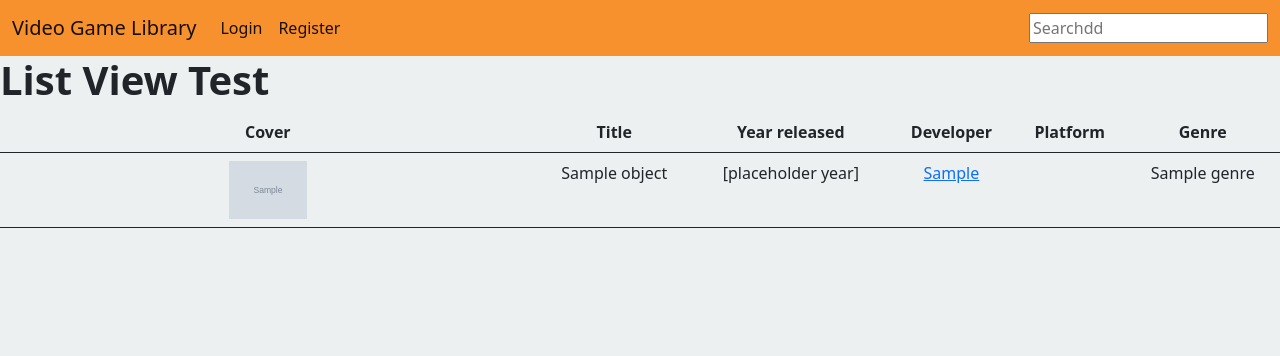
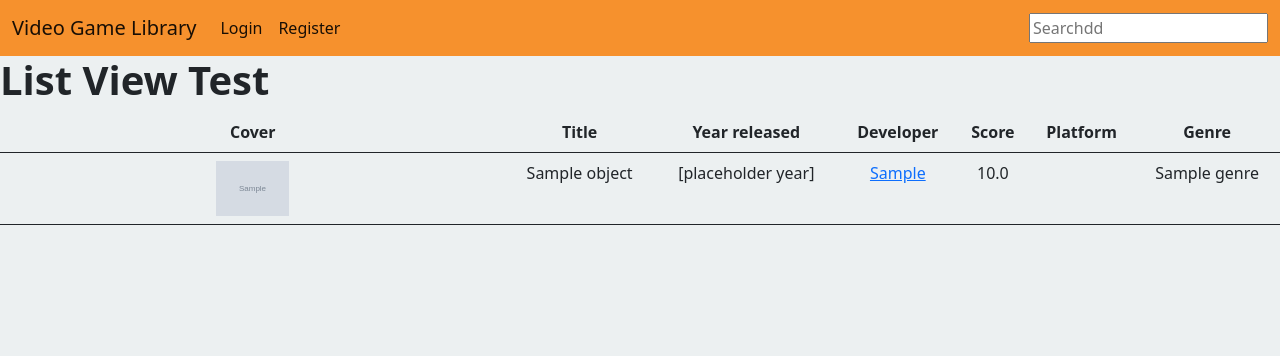
Before and after one commit to vconstellation/video-games-library, a Django app: template gamelist/templates/gamelist/games-list.html in a window 1280 px wide. Shown: the top 356 px of the page. Run offline with Django 3.2, Linux system fonts and the light colour scheme; the template is opened without the code that fills it: most values are stand-ins (such as "Sample title", 1, 10 or a date in 2020); grey boxes marked "Sample" are stand-in pictures.

Commit message:
Rework games' list html and view

```diff
--- a/gamelist/templates/gamelist/games-list.html
+++ b/gamelist/templates/gamelist/games-list.html
@@ -10,6 +10,7 @@
             <th>Title</th>
             <th>Year released</th>
             <th>Developer</th>
+            <th>Score</th>
             <th>Platform</th>
             <th>Genre</th>
         </thead>
@@ -26,6 +27,7 @@
                         {{ i.belong_to_company }}
                     </a>
                 </td>
+                <td>{{ i.rating_avg|floatformat:1 }}</td>
                 <td>
                     {% for j in i.game_platform.all %}
                         {{ j.game_platform }},
--- a/gamelist/views.py
+++ b/gamelist/views.py
@@ -27,6 +27,7 @@ def create_game(request):
 class GamesCollectionListView(ListView):
     template_name = 'gamelist/games-list.html'
     model = GamesCollection
+    paginate_by = 8
 
 
 
```
